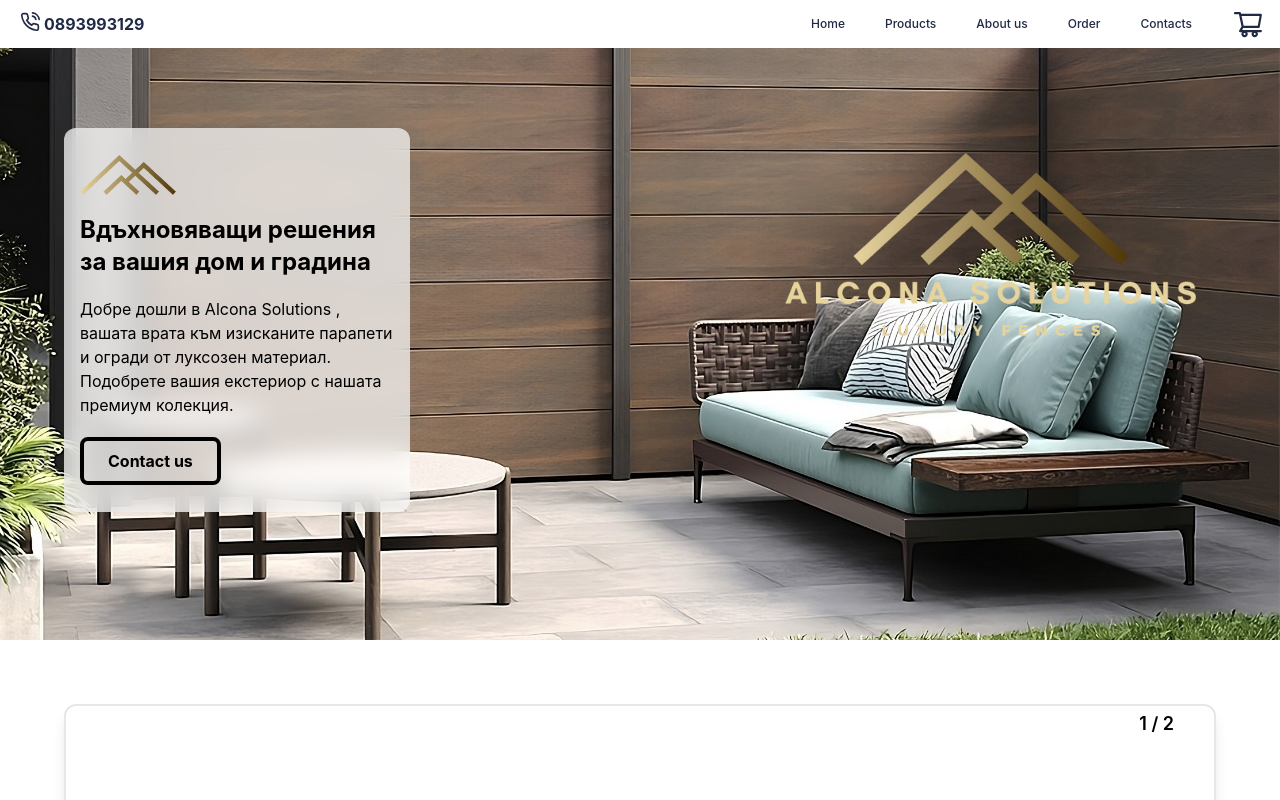
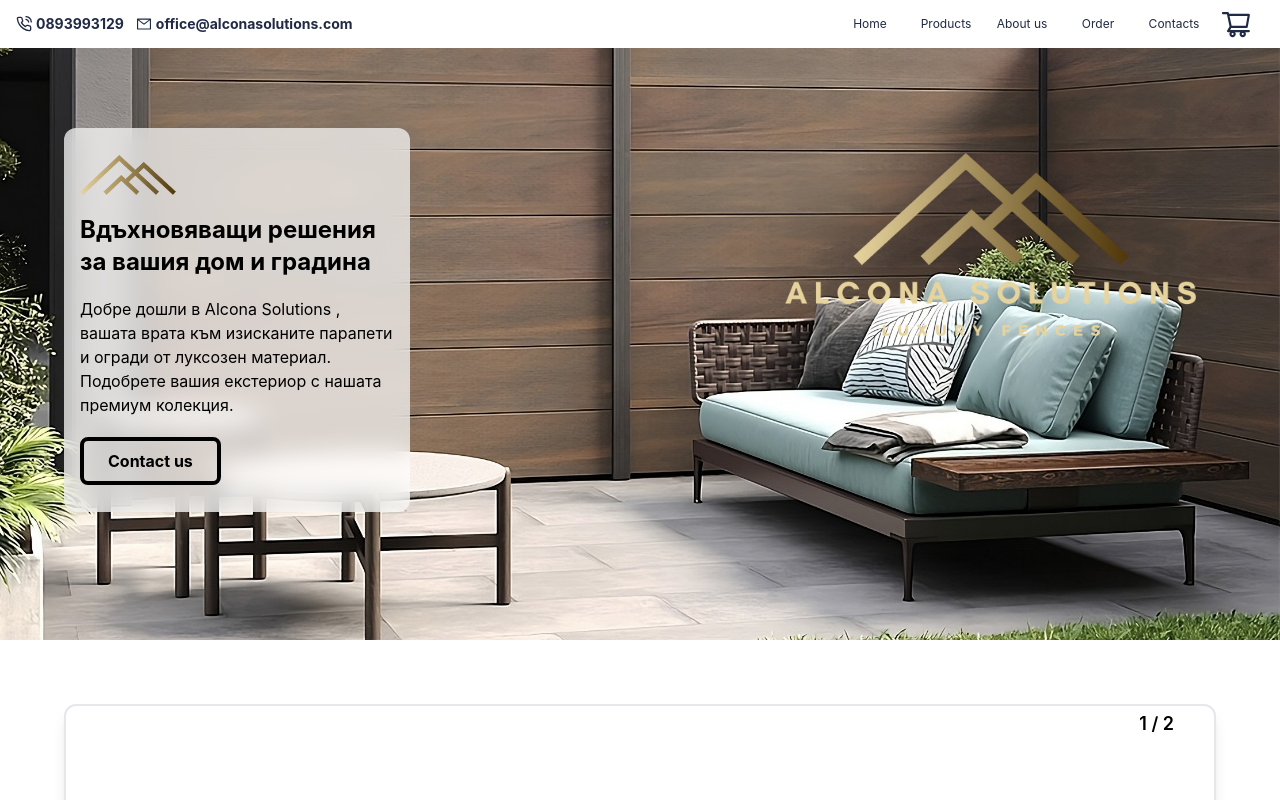
Before and after one commit to IvailoAtsv/alcona-solutions, a React (Create React App) app: page / in a window 1280 px wide. Shown: the top 800 px of the page. Built offline with nearby package versions, Linux system fonts and the light colour scheme.

Commit message:
technical details, added email and phone dial in nav

```diff
--- a/src/App.js
+++ b/src/App.js
@@ -9,6 +9,7 @@ import { Popup } from "./components/Popup";
 import { Carosel } from "./components/Carosel/Carosel";
 import { Contact } from "./components/Contact";
 import { Gallery } from "./components/Gallery";
+import { Technical } from "./components/Technical";
 
 function App() {
   const [isPopupOpen, setIsPopupOpen] = useState(false);
@@ -58,6 +59,7 @@ function App() {
       />
       <About />
       <Contact />
+      <Technical />
       <Gallery />
       <FooterWithSitemap fancy={fancy} setFancy={setFancy} />
     </div>
--- a/src/components/FormWrapper.js
+++ b/src/components/FormWrapper.js
@@ -2,10 +2,7 @@ import { ReactNode } from "react";
 
 export function FormWrapper({ title, children }) {
   return (
-    <div
-      id="order"
-      className="flex flex-col w-full py-0 sm:h-[450px] h-11/12 justify-around items-center"
-    >
+    <div className="flex flex-col w-full py-0 sm:h-[450px] h-11/12 justify-around items-center">
       <h2 className="text-2xl my-6 text-center border-b-4 pb-1 px-4 border-background font-semibold">
         {title}
       </h2>
--- a/src/components/Nav/Navigation.js
+++ b/src/components/Nav/Navigation.js
@@ -3,11 +3,10 @@ import "./queries.css";
 import { FiPhoneCall } from "react-icons/fi";
 import { GiHamburgerMenu } from "react-icons/gi";
 import {
-  AiFillPhone,
+  AiOutlineMail,
   AiOutlineClose,
   AiOutlineShoppingCart,
 } from "react-icons/ai";
-import { forwardRef } from "react";
 
 const Navigation = ({ cartOpen, setCartOpen, cartItems }) => {
   const handleAboutScroll = () => {
@@ -42,24 +41,62 @@ const Navigation = ({ cartOpen, setCartOpen, cartItems }) => {
   };
 
   return (
-    <header className="header">
-      <p className="flex self-center gap-1 ml-5 w-auto mr-auto">
-        <FiPhoneCall size={20} />
-        <p className="text-md font-bold">0893993129</p>
-      </p>
+    <header className="header ">
+      <div className="flex max-w-[1400px] w-full items-center">
+        <div className="lg:ml-4 flex w-auto flex-col lg:gap-3 lg:flex-row h-auto items-start">
+          <div className="flex items-center justify-center gap-1  w-auto">
+            <FiPhoneCall size={16} />
+            <a href="tel:0893993129" className="text-sm font-bold">
+              0893993129
+            </a>
+          </div>
+          <div className="flex items-center justify-center gap-1 w-auto">
+            <AiOutlineMail size={16} />
+            <p className="text-sm font-bold">office@alconasolutions.com</p>
+          </div>
+        </div>
+        <div className="flex justify-end ml-auto">
           <input type="checkbox" id="check" />
           <label htmlFor="check" className="icons">
             <GiHamburgerMenu className="bx bx-menu" id="menu-open" />
             <AiOutlineClose className="bx bx-x" id="menu-close" />
           </label>
           <div className="flex justify-baseline items-start"></div>
-      <nav className="navbar">
-        <button onClick={() => handleHeroScroll()}>Home</button>
-        <button onClick={() => handleProductsScroll()}>Products</button>
-        <button onClick={() => handleAboutScroll()}>About us</button>
-        <button onClick={() => handleOrderScroll()}>Order</button>
-        <button onClick={() => handleFooterScroll()}>Contacts</button>
-        <button onClick={() => setCartOpen((prev) => (prev = !prev))}>
+          <nav className="navbar ml-auto">
+            <button
+              className="hover:font-bold"
+              onClick={() => handleHeroScroll()}
+            >
+              Home
+            </button>
+            <button
+              className="hover:font-bold"
+              onClick={() => handleProductsScroll()}
+            >
+              Products
+            </button>
+            <button
+              className="hover:font-bold"
+              onClick={() => handleAboutScroll()}
+            >
+              About us
+            </button>
+            <button
+              className="hover:font-bold"
+              onClick={() => handleOrderScroll()}
+            >
+              Order
+            </button>
+            <button
+              className="hover:font-bold"
+              onClick={() => handleFooterScroll()}
+            >
+              Contacts
+            </button>
+            <button
+              className="hover:font-bold"
+              onClick={() => setCartOpen((prev) => (prev = !prev))}
+            >
               <div className="flex w-full pr-4">
                 <AiOutlineShoppingCart size={32} />
                 {cartItems?.length ? (
@@ -70,6 +107,8 @@ const Navigation = ({ cartOpen, setCartOpen, cartItems }) => {
               </div>
             </button>
           </nav>
+        </div>
+      </div>
     </header>
   );
 };
--- a/src/components/Nav/nav.css
+++ b/src/components/Nav/nav.css
@@ -23,7 +23,8 @@
 }
 .navbar{
     display: flex;
-    justify-items: center;
+    justify-items: evenly;
+    gap: 1rem;
     align-items: center;
 }
 
@@ -36,14 +37,13 @@
 
 .navbar button {
     cursor: pointer;
+    min-width: 60px;
     font-size: 12px;
     color: #202A44;
     text-decoration: none;
-    font-weight: 500;
-    margin-left: 2.5rem;
-    :hover{
-        font-weight: bold;
-    }
+    font-weight:400;
+
+
 }
 
 #check {
--- /dev/null
+++ b/src/components/Technical.js
@@ -0,0 +1,52 @@
+export const Technical = () => {
+  return (
+    <div className="w-full min-h-[80vh] my-3 flex-col flex gap-3 justify-center bg-center bg-fixed items-center bg-pen bg-no-repeat bg-cover">
+      <h1 className="bg-cardBg4 my-3 text-white p-4 backdrop-blur-md rounded-lg font-bold text-3xl">
+        Teхнически характеристики
+      </h1>
+      <div className="w-[90%] bg-cardBg4 px-4 py-2 backdrop-blur-md rounded-md h-full max-w-[1400px] justify-center items-center gap-2">
+        <InfoPair
+          main="Тип:"
+          description="Оградно пано от дървесно-полимерен композит"
+        />
+        <InfoPair main="Височина:" description="Между 1.20 и 1.80 метра" />
+        <InfoPair
+          main="Основна дължина:"
+          description="1.80 метра / Реална дължина (основа): 1.745
+          метра"
+        />
+        <InfoPair
+          main="Сечение на хоризонталните елементи:"
+          description="150 x 20 мм, правоъгълно"
+        />
+        <InfoPair
+          main="Сечение на стълбовете:"
+          description="90 х 90 мм, квадратно"
+        />
+        <InfoPair
+          main="Декоративни елементи на системата:"
+          description="Завършващи релси и алуминиеви
+          лайстни"
+        />
+        <InfoPair
+          main="Основни Цветове:"
+          description="Розово дърво, Клен, Кестеняво кафяво, Пясъчно кафяво,
+          Тъмно кафяво, Черно/Антрацит"
+        />
+        <InfoPair
+          main="Премиум Цветове:"
+          description="Тиик, Светло сиво, Светло кафяво, Зелено"
+        />
+      </div>
+    </div>
+  );
+};
+
+const InfoPair = ({ main, description }) => {
+  return (
+    <div className="flex bg-cardBg22 my-2 p-2 rounded-lg text-white font-semibold">
+      <p className="mr-auto">{main}</p>
+      <p className="ml-auto">{description}</p>
+    </div>
+  );
+};
--- a/tailwind.config.js
+++ b/tailwind.config.js
@@ -22,13 +22,16 @@ module.exports = {
         woodSandyBrown: "url('/src/colors/SandyBrown.png')",
         aboutBg: "url('/src/images/about.jpeg')",
         woodTeak: "url('/src/colors/Teak.png')",
+        pen: "url('/src/images/pen.jpg')",
       },
       colors: {
         gold: "#ffda9e",
         cardBg: "rgba(255,255,255,0.7)",
+        cardBg22: "rgba(255,255,255,0.4)",
         cardBg2: "rgba(0,0,0,0.4)",
         popupBg: "rgba(0,0,0,0.2)",
         cardBg3: "rgba(0,0,0,0.4)",
+        cardBg4: "rgba(0,0,0,0.7)",
         bgShape: "linear-gradient(45deg,pink,puple)",
         background: "#202A44",
         footer: "#6F4E37",
```
Also changed, not shown: src/images/pen.jpg (added). Lines whose indentation alone changed are shown as unchanged.
